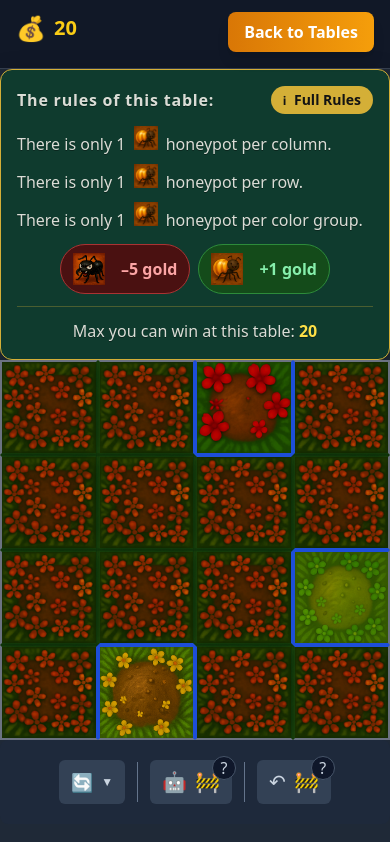
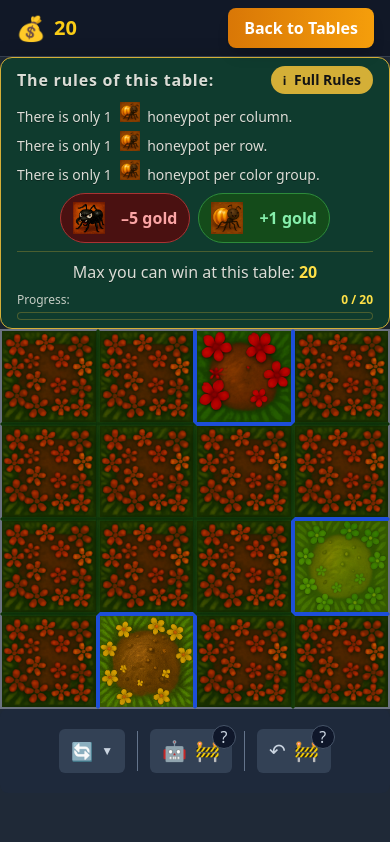
Before and after one commit to Crushford/Cassowary-Games, a Vue app: page /casino in a window 390 px wide. Both pictures are taken after a click on the button "Play". Built offline with nearby package versions, Linux system fonts and the light colour scheme.

Commit message:
Reduce padding on HUD and rules

```diff
--- a/src/components/casino/CasinoHUD.vue
+++ b/src/components/casino/CasinoHUD.vue
@@ -1,18 +1,20 @@
 <template>
-  <div class="px-4 py-3 bg-gray-900 border-b border-gray-700 relative">
-    <!-- Back to Tables Button (top right) -->
+  <div
+    class="px-4 py-2 bg-gray-900 border-b border-gray-700 relative flex items-center justify-between"
+  >
+    <!-- Gold Display -->
+    <div class="flex-1">
+      <GoldDisplay />
+    </div>
+
+    <!-- Back to Tables Button (right side) -->
     <button
       v-if="roundStore.tableId"
       @click="handleCashOut"
-      class="absolute top-3 right-4 bg-gradient-to-r from-amber-600 to-amber-500 text-white px-4 py-2 rounded-lg font-semibold hover:from-amber-500 hover:to-amber-400 transition-all duration-200 shadow-lg hover:shadow-xl z-10"
+      class="bg-gradient-to-r from-amber-600 to-amber-500 text-white px-4 py-2 rounded-lg font-semibold hover:from-amber-500 hover:to-amber-400 transition-all duration-200 shadow-lg hover:shadow-xl z-10"
     >
       Back to Tables
     </button>
-
-    <!-- Gold Display -->
-    <div class="mb-3">
-      <GoldDisplay />
-    </div>
   </div>
 </template>
 
--- a/src/components/casino/RulesPlaque.vue
+++ b/src/components/casino/RulesPlaque.vue
@@ -3,10 +3,10 @@
     <div
       role="region"
       aria-labelledby="rules-title"
-      class="w-full max-h-full bg-[#0f3b2e] border-[1.5px] border-[#d4af37] rounded-xl shadow-[0_8px_24px_rgba(0,0,0,0.35)] p-4 sm:p-4 p-3 transition-all duration-120 ease-out transform scale-100 hover:scale-[1.02] motion-reduce:transition-none motion-reduce:hover:scale-100 overflow-y-auto"
+      class="w-full max-h-full bg-[#0f3b2e] border-[1.5px] border-[#d4af37] rounded-xl shadow-[0_8px_24px_rgba(0,0,0,0.35)] px-4 py-2 transition-all duration-120 ease-out transform scale-100 hover:scale-[1.02] motion-reduce:transition-none motion-reduce:hover:scale-100 overflow-y-auto"
     >
       <!-- Title row -->
-      <div class="flex justify-between items-center mb-3">
+      <div class="flex justify-between items-center mb-2">
         <h2
           id="rules-title"
           class="text-[#f2f1ea] text-opacity-90 font-semibold tracking-wider text-shadow-[0_1px_0_rgba(0,0,0,0.35)]"
@@ -24,25 +24,25 @@
       </div>
 
       <!-- Rules list with inline icons -->
-      <div class="space-y-2 mb-3">
-        <div class="text-[#f2f1ea] text-opacity-90 text-shadow-[0_1px_0_rgba(0,0,0,0.35)]">
+      <div class="space-y-1 mb-2">
+        <div class="text-[#f2f1ea] text-opacity-90 text-shadow-[0_1px_0_rgba(0,0,0,0.35)] text-sm">
           There is only 1
           <span class="inline-flex items-center mx-1">
-            <img src="/assets/card-backs/honey.png" alt="honeypot" class="w-6 h-6" />
+            <img src="/assets/card-backs/honey.png" alt="honeypot" class="w-5 h-5" />
           </span>
           honeypot per column.
         </div>
-        <div class="text-[#f2f1ea] text-opacity-90 text-shadow-[0_1px_0_rgba(0,0,0,0.35)]">
+        <div class="text-[#f2f1ea] text-opacity-90 text-shadow-[0_1px_0_rgba(0,0,0,0.35)] text-sm">
           There is only 1
           <span class="inline-flex items-center mx-1">
-            <img src="/assets/card-backs/honey.png" alt="honeypot" class="w-6 h-6" />
+            <img src="/assets/card-backs/honey.png" alt="honeypot" class="w-5 h-5" />
           </span>
           honeypot per row.
         </div>
-        <div class="text-[#f2f1ea] text-opacity-90 text-shadow-[0_1px_0_rgba(0,0,0,0.35)]">
+        <div class="text-[#f2f1ea] text-opacity-90 text-shadow-[0_1px_0_rgba(0,0,0,0.35)] text-sm">
           There is only 1
           <span class="inline-flex items-center mx-1">
-            <img src="/assets/card-backs/honey.png" alt="honeypot" class="w-6 h-6" />
+            <img src="/assets/card-backs/honey.png" alt="honeypot" class="w-5 h-5" />
           </span>
           honeypot per color group.
         </div>
@@ -70,13 +70,39 @@
       <!-- Max payout info -->
       <div
         v-if="tableStore.maxPayout > 0"
-        class="mt-3 pt-3 border-t border-[#d4af37] border-opacity-30"
+        class="mt-2 pt-2 border-t border-[#d4af37] border-opacity-30"
       >
         <div
-          class="text-[#f2f1ea] text-opacity-90 text-shadow-[0_1px_0_rgba(0,0,0,0.35)] text-center"
+          class="text-[#f2f1ea] text-opacity-90 text-shadow-[0_1px_0_rgba(0,0,0,0.35)] text-center mb-2"
         >
           Max you can win at this table:
           <span class="text-yellow-300 font-semibold">{{ tableStore.maxPayout }}</span>
+        </div>
+
+        <!-- Progress bar -->
+        <div
+          v-if="roundStore.tableId && globalStore.tablesProgress[roundStore.tableId]"
+          class="space-y-1"
+        >
+          <div class="flex justify-between text-xs text-[#f2f1ea] text-opacity-80">
+            <span>Progress:</span>
+            <span
+              class="font-semibold"
+              :class="currentProgress < 0 ? 'text-red-300' : 'text-yellow-300'"
+            >
+              {{ currentProgress }} / {{ tableStore.maxPayout }}
+            </span>
+          </div>
+          <div
+            class="w-full bg-[#0f3b2e] border border-[#d4af37] border-opacity-30 rounded-full h-2"
+          >
+            <div
+              class="bg-yellow-400 h-2 rounded-full transition-all duration-300"
+              :style="{
+                width: `${Math.max(0, Math.min(100, (currentProgress / tableStore.maxPayout) * 100))}%`,
+              }"
+            ></div>
+          </div>
         </div>
       </div>
     </div>
@@ -100,6 +126,11 @@ const tablePayouts = computed(() => {
     honeypot: Math.round(globalStore.config.payoutPerHoneypot * multiplier),
     ant: Math.round(globalStore.config.penaltyPerAnt * multiplier),
   };
+});
+
+const currentProgress = computed(() => {
+  if (!roundStore.tableId) return 0;
+  return globalStore.tablesProgress[roundStore.tableId]?.totalProfit ?? 0;
 });
 
 defineOptions({
```
